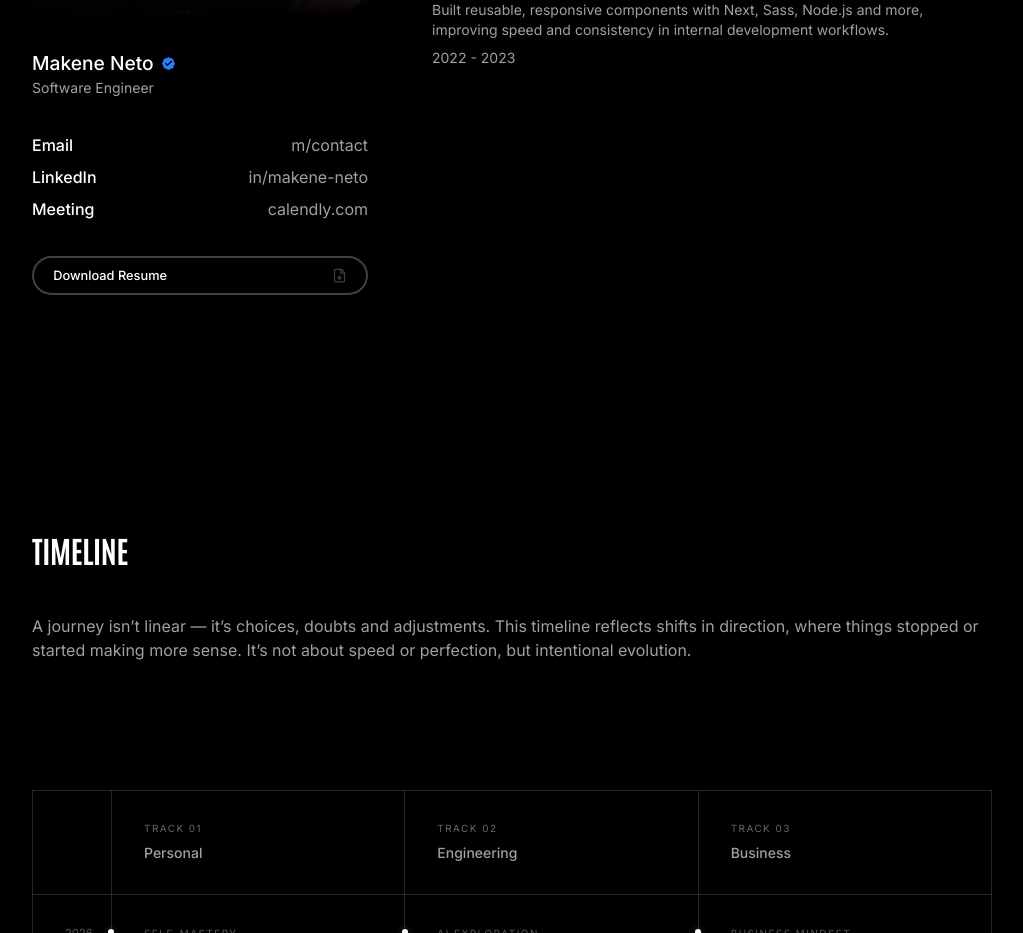
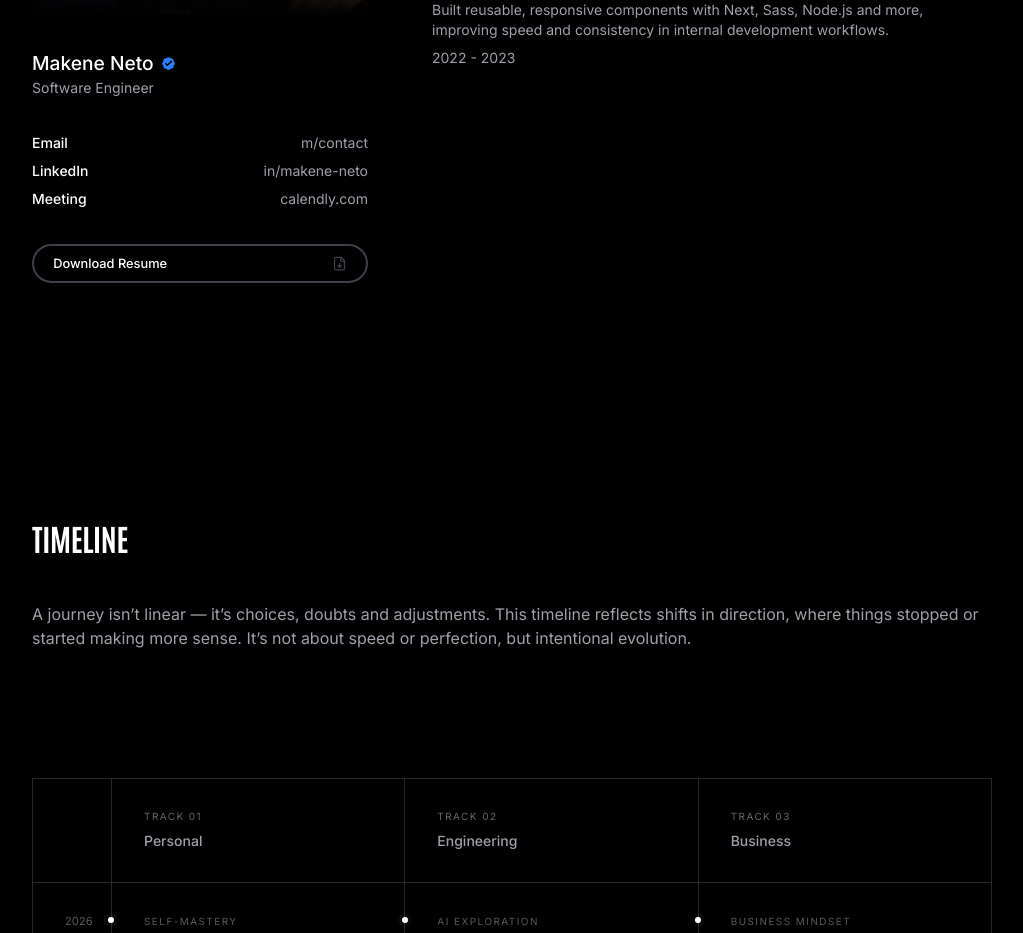
Before and after one commit to makeneto/makenedev, a React (Vite) app: page /about in a window 1280 px wide. Shown: the part 1046-1979 px from the top of the page, without its empty margins (128-1151 px from the left). Built offline with nearby package versions, Linux system fonts and the light colour scheme; a web font is replaced by a local one.

Commit message:
fix(ProfileLinks): add responsive text size classes for better styling

```diff
--- a/src/components/about/ProfileLinks.tsx
+++ b/src/components/about/ProfileLinks.tsx
@@ -7,12 +7,12 @@ export default function ProfileLinks() {
     <section className="profile__contact">
       {contacts.map(({ label, href, display }) => (
         <div key={label} className="flex items-center justify-between">
-          <p className="font-medium">{label}</p>
+          <p className="sm:text-sm font-medium">{label}</p>
 
           <Link
             to={href}
             target={label === "Email" ? "_self" : "_blank"}
-            className="text-end text-zinc-400"
+            className="sm:text-sm text-end text-zinc-400"
           >
             {display}
           </Link>
```
